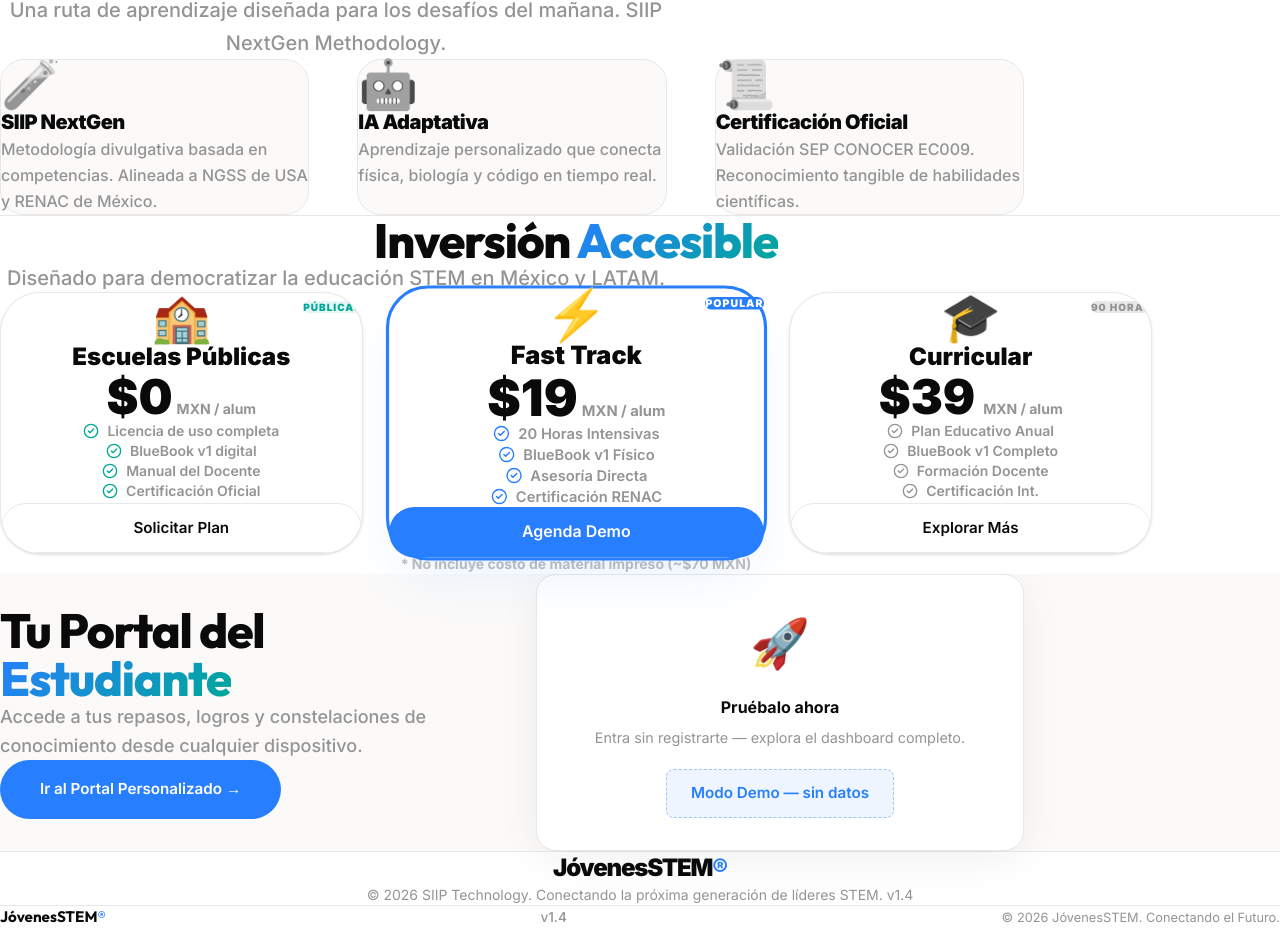
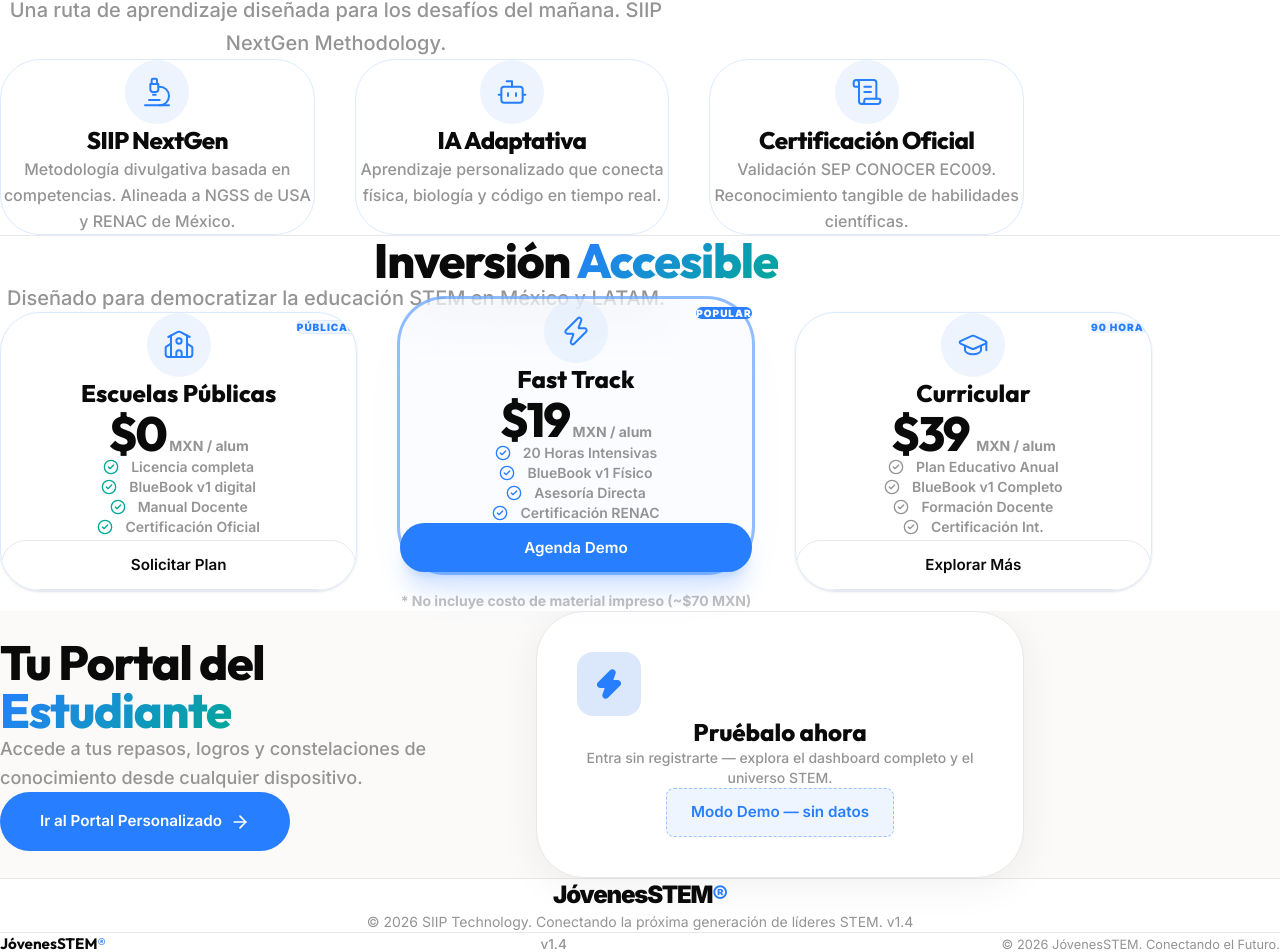
Before and after one commit to yepzhi/jsweb, a Next.js app: page /jsweb/ in a window 1280 px wide. Shown: the part 854-1806 px from the top of the page. Before the commit the page ends 1783 px from the top, so only its background shows below. Built offline with nearby package versions, Linux system fonts and the light colour scheme.

Commit message:
style(ui): apply minimalist glassmorphism with light blue 50% transparency

```diff
--- a/app/page.tsx
+++ b/app/page.tsx
@@ -2,7 +2,16 @@
 
 import React, { useEffect } from 'react';
 import Link from 'next/link';
-import { ArrowRight, CheckCircle2 } from 'lucide-react';
+import {
+  ArrowRight,
+  CheckCircle2,
+  Microscope,
+  Bot,
+  ScrollText,
+  School,
+  Zap,
+  GraduationCap
+} from 'lucide-react';
 
 export default function Home() {
   useEffect(() => {
@@ -133,8 +142,9 @@
             </p>
 
             <div className="flex flex-col sm:flex-row gap-5 justify-center mt-4">
-              <a href="https://yepzhi.com/entrytest" className="btn-primary" style={{ padding: '20px 48px', fontSize: '1.1rem' }}>
-                Iniciar Diagnóstico STEM ✦
+              <a href="https://yepzhi.com/entrytest" className="btn-primary flex items-center justify-center gap-2" style={{ padding: '20px 48px', fontSize: '1.1rem' }}>
+                Iniciar Diagnóstico STEM
+                <ArrowRight className="w-5 h-5" />
               </a>
               <Link
                 href="#proceso"
@@ -159,38 +169,39 @@
               </p>
             </div>
 
-            <div className="grid grid-cols-1 md:grid-cols-3 gap-8 md:gap-12">
+            <div className="grid grid-cols-1 md:grid-cols-3 gap-8 md:gap-10 items-stretch">
               {[
                 {
-                  icon: '🧪',
+                  icon: Microscope,
                   title: 'SIIP NextGen',
                   desc: 'Metodología divulgativa basada en competencias. Alineada a NGSS de USA y RENAC de México.',
                 },
                 {
-                  icon: '🤖',
+                  icon: Bot,
                   title: 'IA Adaptativa',
                   desc: 'Aprendizaje personalizado que conecta física, biología y código en tiempo real.',
                 },
                 {
-                  icon: '📜',
+                  icon: ScrollText,
                   title: 'Certificación Oficial',
                   desc: 'Validación SEP CONOCER EC009. Reconocimiento tangible de habilidades científicas.',
                 },
-              ].map(({ icon, title, desc }, idx) => (
+              ].map(({ icon: Icon, title, desc }, idx) => (
                 <div
                   key={title}
-                  className={`p-10 bg-card border border-border rounded-3xl transition-all duration-300 hover:shadow-[0_20px_60px_rgba(0,0,0,0.05)] hover:-translate-y-2 group reveal delay-${idx + 1}`}
+                  className={`p-8 md:p-10 bg-white/50 backdrop-blur-sm border border-blue-100 rounded-[2.5rem] flex flex-col items-center text-center transition-all duration-500 hover:shadow-[0_20px_50px_rgba(39,126,255,0.1)] hover:-translate-y-1 group reveal delay-${idx + 1}`}
                 >
-                  <div className="text-5xl mb-6 grayscale group-hover:grayscale-0 transition-all">{icon}</div>
-                  <h3 className="font-black text-xl mb-4 tracking-tight">{title}</h3>
-                  <p className="text-muted-foreground font-medium leading-relaxed">{desc}</p>
+                  <div className="w-16 h-16 rounded-full bg-blue-100/50 flex items-center justify-center mb-8 text-primary transition-all duration-500 group-hover:scale-110">
+                    <Icon className="w-8 h-8" strokeWidth={1.5} />
+                  </div>
+                  <h3 className="font-head font-extrabold text-xl md:text-2xl mb-4 tracking-tight text-foreground">{title}</h3>
+                  <p className="text-muted-foreground font-medium leading-relaxed text-sm md:text-base">{desc}</p>
                 </div>
               ))}
             </div>
           </div>
         </section>
 
-        {/* ── Pricing Section ────────────────────────────────────────── */}
         <section id="pricing" className="py-20 md:py-28 px-6 bg-background reveal">
           <div className="max-w-6xl mx-auto">
             <div className="text-center mb-16 md:mb-20">
@@ -202,65 +213,71 @@
               </p>
             </div>
 
-            <div className="grid grid-cols-1 md:grid-cols-3 gap-8">
+            <div className="grid grid-cols-1 lg:grid-cols-3 gap-8 lg:gap-10 items-stretch">
               {/* Card 1: Public */}
-              <div className="p-10 bg-white border border-border rounded-[2.5rem] flex flex-col items-center text-center shadow-sm relative overflow-hidden group reveal delay-1">
-                <div className="absolute top-0 right-0 p-4">
-                  <span className="bg-[#00a896]/10 text-[#00a896] text-[10px] font-black px-3 py-1 rounded-full uppercase tracking-widest">Públicas</span>
+              <div className="p-8 md:p-10 bg-white/40 backdrop-blur-md border border-blue-100 rounded-[2.5rem] flex flex-col items-center text-center shadow-sm relative overflow-hidden group reveal delay-1">
+                <div className="absolute top-0 right-0 p-5">
+                  <span className="bg-blue-100/50 text-primary text-[10px] font-black px-4 py-1.5 rounded-full uppercase tracking-widest border border-blue-200/30">Públicas</span>
                 </div>
-                <div className="text-5xl mb-6">🏫</div>
-                <h3 className="font-black text-2xl mb-2">Escuelas Públicas</h3>
-                <div className="flex items-baseline gap-1 mb-8">
-                  <span className="text-5xl font-black text-foreground">$0</span>
+                <div className="w-16 h-16 rounded-full bg-blue-100/50 flex items-center justify-center mb-8 text-primary">
+                  <School className="w-8 h-8" strokeWidth={1.5} />
+                </div>
+                <h3 className="font-head font-extrabold text-2xl mb-2 text-foreground">Escuelas Públicas</h3>
+                <div className="flex items-baseline gap-1 mb-10">
+                  <span className="text-5xl font-head font-extrabold text-foreground tracking-tighter">$0</span>
                   <span className="text-muted-foreground font-bold text-sm">MXN / alum</span>
                 </div>
-                <ul className="space-y-4 text-sm font-semibold text-muted-foreground mb-10 flex-1">
-                  <li className="flex items-center gap-2 justify-center"><CheckCircle2 className="w-4 h-4 text-[#00a896]" /> Licencia de uso completa</li>
-                  <li className="flex items-center gap-2 justify-center"><CheckCircle2 className="w-4 h-4 text-[#00a896]" /> BlueBook v1 digital</li>
-                  <li className="flex items-center gap-2 justify-center"><CheckCircle2 className="w-4 h-4 text-[#00a896]" /> Manual del Docente</li>
-                  <li className="flex items-center gap-2 justify-center"><CheckCircle2 className="w-4 h-4 text-[#00a896]" /> Certificación Oficial</li>
+                <ul className="space-y-4 text-sm font-semibold text-muted-foreground mb-12 flex-1 w-full">
+                  <li className="flex items-center gap-3 justify-center"><CheckCircle2 className="w-4 h-4 text-[#00a896] flex-shrink-0" /> Licencia completa</li>
+                  <li className="flex items-center gap-3 justify-center"><CheckCircle2 className="w-4 h-4 text-[#00a896] flex-shrink-0" /> BlueBook v1 digital</li>
+                  <li className="flex items-center gap-3 justify-center"><CheckCircle2 className="w-4 h-4 text-[#00a896] flex-shrink-0" /> Manual Docente</li>
+                  <li className="flex items-center gap-3 justify-center"><CheckCircle2 className="w-4 h-4 text-[#00a896] flex-shrink-0" /> Certificación Oficial</li>
                 </ul>
-                <a href="#contacto" className="btn-secondary w-full py-4 text-base font-bold">Solicitar Plan</a>
+                <a href="#contacto" className="btn-secondary w-full py-4 text-base font-bold rounded-2xl">Solicitar Plan</a>
               </div>
 
               {/* Card 2: Fast Track */}
-              <div className="p-10 bg-white border-[3px] border-primary rounded-[2.5rem] flex flex-col items-center text-center shadow-2xl shadow-primary/10 relative scale-105 z-10 reveal delay-2">
-                <div className="absolute top-0 right-0 p-4">
-                  <span className="bg-primary text-white text-[10px] font-black px-3 py-1 rounded-full uppercase tracking-widest">Popular</span>
+              <div className="p-8 md:p-10 bg-blue-50/30 backdrop-blur-xl border-[3px] border-primary/50 rounded-[3rem] flex flex-col items-center text-center shadow-2xl shadow-primary/5 relative lg:-translate-y-4 z-10 reveal delay-2">
+                <div className="absolute top-0 right-0 p-5">
+                  <span className="bg-primary text-white text-[10px] font-black px-4 py-1.5 rounded-full uppercase tracking-widest">Popular</span>
                 </div>
-                <div className="text-5xl mb-6">⚡</div>
-                <h3 className="font-black text-2xl mb-2">Fast Track</h3>
-                <div className="flex items-baseline gap-1 mb-8">
-                  <span className="text-5xl font-black text-foreground">$19</span>
+                <div className="w-16 h-16 rounded-full bg-blue-100/50 flex items-center justify-center mb-8 text-primary">
+                  <Zap className="w-8 h-8" strokeWidth={1.5} />
+                </div>
+                <h3 className="font-head font-extrabold text-2xl mb-2 text-foreground">Fast Track</h3>
+                <div className="flex items-baseline gap-1 mb-10">
+                  <span className="text-5xl font-head font-extrabold text-foreground tracking-tighter">$19</span>
                   <span className="text-muted-foreground font-bold text-sm">MXN / alum</span>
                 </div>
-                <ul className="space-y-4 text-sm font-semibold text-muted-foreground mb-10 flex-1">
-                  <li className="flex items-center gap-2 justify-center"><CheckCircle2 className="w-4 h-4 text-primary" /> 20 Horas Intensivas</li>
-                  <li className="flex items-center gap-2 justify-center"><CheckCircle2 className="w-4 h-4 text-primary" /> BlueBook v1 Físico</li>
-                  <li className="flex items-center gap-2 justify-center"><CheckCircle2 className="w-4 h-4 text-primary" /> Asesoría Directa</li>
-                  <li className="flex items-center gap-2 justify-center"><CheckCircle2 className="w-4 h-4 text-primary" /> Certificación RENAC</li>
+                <ul className="space-y-4 text-sm font-semibold text-muted-foreground mb-12 flex-1 w-full">
+                  <li className="flex items-center gap-3 justify-center"><CheckCircle2 className="w-4 h-4 text-primary flex-shrink-0" /> 20 Horas Intensivas</li>
+                  <li className="flex items-center gap-3 justify-center"><CheckCircle2 className="w-4 h-4 text-primary flex-shrink-0" /> BlueBook v1 Físico</li>
+                  <li className="flex items-center gap-3 justify-center"><CheckCircle2 className="w-4 h-4 text-primary flex-shrink-0" /> Asesoría Directa</li>
+                  <li className="flex items-center gap-3 justify-center"><CheckCircle2 className="w-4 h-4 text-primary flex-shrink-0" /> Certificación RENAC</li>
                 </ul>
-                <a href="#contacto" className="btn-primary w-full py-4 text-base font-bold">Agenda Demo</a>
+                <a href="#contacto" className="btn-primary w-full py-5 text-lg font-bold shadow-xl shadow-primary/20 rounded-2xl hover:scale-[1.02]">Agenda Demo</a>
               </div>
 
               {/* Card 3: Curricular */}
-              <div className="p-10 bg-white border border-border rounded-[2.5rem] flex flex-col items-center text-center shadow-sm relative group overflow-hidden reveal delay-3">
-                <div className="absolute top-0 right-0 p-4">
-                  <span className="bg-muted text-muted-foreground text-[10px] font-black px-3 py-1 rounded-full uppercase tracking-widest">90 Horas</span>
+              <div className="p-8 md:p-10 bg-white/40 backdrop-blur-md border border-blue-100 rounded-[2.5rem] flex flex-col items-center text-center shadow-sm relative group overflow-hidden reveal delay-3">
+                <div className="absolute top-0 right-0 p-5">
+                  <span className="bg-blue-100/50 text-primary text-[10px] font-black px-4 py-1.5 rounded-full uppercase tracking-widest">90 Horas</span>
                 </div>
-                <div className="text-5xl mb-6">🎓</div>
-                <h3 className="font-black text-2xl mb-2">Curricular</h3>
-                <div className="flex items-baseline gap-2 mb-8">
-                  <span className="text-5xl font-black text-foreground">$39</span>
+                <div className="w-16 h-16 rounded-full bg-blue-100/50 flex items-center justify-center mb-8 text-primary">
+                  <GraduationCap className="w-8 h-8" strokeWidth={1.5} />
+                </div>
+                <h3 className="font-head font-extrabold text-2xl mb-2 text-foreground">Curricular</h3>
+                <div className="flex items-baseline gap-2 mb-10">
+                  <span className="text-5xl font-head font-extrabold text-foreground tracking-tighter">$39</span>
                   <span className="text-muted-foreground font-bold text-sm">MXN / alum</span>
                 </div>
-                <ul className="space-y-4 text-sm font-semibold text-muted-foreground mb-10 flex-1">
-                  <li className="flex items-center gap-2 justify-center"><CheckCircle2 className="w-4 h-4 text-muted-foreground" /> Plan Educativo Anual</li>
-                  <li className="flex items-center gap-2 justify-center"><CheckCircle2 className="w-4 h-4 text-muted-foreground" /> BlueBook v1 Completo</li>
-                  <li className="flex items-center gap-2 justify-center"><CheckCircle2 className="w-4 h-4 text-muted-foreground" /> Formación Docente</li>
-                  <li className="flex items-center gap-2 justify-center"><CheckCircle2 className="w-4 h-4 text-muted-foreground" /> Certificación Int.</li>
+                <ul className="space-y-4 text-sm font-semibold text-muted-foreground mb-12 flex-1 w-full">
+                  <li className="flex items-center gap-3 justify-center"><CheckCircle2 className="w-4 h-4 text-muted-foreground flex-shrink-0" /> Plan Educativo Anual</li>
+                  <li className="flex items-center gap-3 justify-center"><CheckCircle2 className="w-4 h-4 text-muted-foreground flex-shrink-0" /> BlueBook v1 Completo</li>
+                  <li className="flex items-center gap-3 justify-center"><CheckCircle2 className="w-4 h-4 text-muted-foreground flex-shrink-0" /> Formación Docente</li>
+                  <li className="flex items-center gap-3 justify-center"><CheckCircle2 className="w-4 h-4 text-muted-foreground flex-shrink-0" /> Certificación Int.</li>
                 </ul>
-                <a href="#contacto" className="btn-secondary w-full py-4 text-base font-bold">Explorar Más</a>
+                <a href="#contacto" className="btn-secondary w-full py-4 text-base font-bold rounded-2xl">Explorar Más</a>
               </div>
             </div>
             <p className="text-center mt-12 text-muted-foreground font-bold text-sm opacity-60">* No incluye costo de material impreso (~$70 MXN)</p>
@@ -277,8 +294,9 @@
               <p className="text-muted-foreground text-lg font-medium mb-10 leading-relaxed">
                 Accede a tus repasos, logros y constelaciones de conocimiento desde cualquier dispositivo.
               </p>
-              <Link href="/auth/login" className="btn-primary" style={{ padding: '18px 40px' }}>
-                Ir al Portal Personalizado →
+              <Link href="/auth/login" className="btn-primary flex items-center justify-center gap-2" style={{ padding: '18px 40px' }}>
+                Ir al Portal Personalizado
+                <ArrowRight className="w-5 h-5" />
               </Link>
             </div>
 
@@ -288,16 +306,18 @@
                 style={{
                   background: '#fff',
                   border: '1px solid #e8e8e8',
-                  borderRadius: '20px',
-                  padding: '32px',
+                  borderRadius: '3rem',
+                  padding: '40px',
                   textAlign: 'center',
                   boxShadow: '0 8px 40px rgba(0,0,0,0.06)',
                 }}
               >
-                <p style={{ fontSize: '3rem', marginBottom: '16px' }}>🚀</p>
-                <h3 style={{ fontWeight: 700, marginBottom: '8px' }}>Pruébalo ahora</h3>
-                <p style={{ color: '#949494', fontSize: '0.9rem', marginBottom: '20px' }}>
-                  Entra sin registrarte — explora el dashboard completo.
+                <div className="w-16 h-16 rounded-2xl bg-secondary mx-auto flex items-center justify-center mb-6 text-primary">
+                  <Zap className="w-8 h-8 fill-primary" />
+                </div>
+                <h3 className="font-head font-extrabold text-2xl mb-2 text-foreground">Pruébalo ahora</h3>
+                <p className="text-muted-foreground text-sm font-medium mb-8">
+                  Entra sin registrarte — explora el dashboard completo y el universo STEM.
                 </p>
                 <Link
                   href="/dashboard"
```
